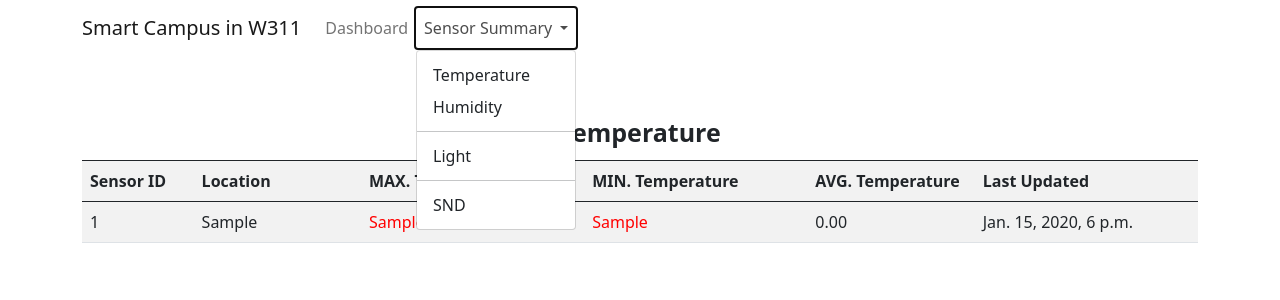
After one commit to winkyc-polyu/smart_campus_w311, a Django app: page /temp_info in a window 1280 px wide, after a click on "Sensor Summary". The commit adds this page. Shown: the top 300 px of the page. Run offline with Django 3.2, Linux system fonts and the light colour scheme; tables that the repository leaves empty hold one stand-in row (values such as "Sample post").

Commit message:
update navbar, separate summary page

```diff
--- a/smart_campus_site/navigation/templates/navigation/footer.html
+++ b/smart_campus_site/navigation/templates/navigation/footer.html
@@ -1,9 +1 @@
-<script src="https://code.jquery.com/jquery-3.2.1.slim.min.js"
-    integrity="sha384-KJ3o2DKtIkvYIK3UENzmM7KCkRr/rE9/Qpg6aAZGJwFDMVNA/GpGFF93hXpG5KkN"
-    crossorigin="anonymous"></script>
-<script src="https://cdn.jsdelivr.net/npm/popper.js@1.12.9/dist/umd/popper.min.js"
-    integrity="sha384-ApNbgh9B+Y1QKtv3Rn7W3mgPxhU9K/ScQsAP7hUibX39j7fakFPskvXusvfa0b4Q"
-    crossorigin="anonymous"></script>
-<script src="https://cdn.jsdelivr.net/npm/bootstrap@4.0.0/dist/js/bootstrap.min.js"
-    integrity="sha384-JZR6Spejh4U02d8jOt6vLEHfe/JQGiRRSQQxSfFWpi1MquVdAyjUar5+76PVCmYl"
-    crossorigin="anonymous"></script>
+<script src="https://cdn.jsdelivr.net/npm/bootstrap@5.0.2/dist/js/bootstrap.bundle.min.js" integrity="sha384-MrcW6ZMFYlzcLA8Nl+NtUVF0sA7MsXsP1UyJoMp4YLEuNSfAP+JcXn/tWtIaxVXM" crossorigin="anonymous"></script>
--- a/smart_campus_site/navigation/templates/navigation/header.html
+++ b/smart_campus_site/navigation/templates/navigation/header.html
@@ -1,2 +1 @@
-<link rel="stylesheet" href="https://cdn.jsdelivr.net/npm/bootstrap@4.0.0/dist/css/bootstrap.min.css"
-        integrity="sha384-Gn5384xqQ1aoWXA+058RXPxPg6fy4IWvTNh0E263XmFcJlSAwiGgFAW/dAiS6JXm" crossorigin="anonymous">
+<link href="https://cdn.jsdelivr.net/npm/bootstrap@5.0.2/dist/css/bootstrap.min.css" rel="stylesheet" integrity="sha384-EVSTQN3/azprG1Anm3QDgpJLIm9Nao0Yz1ztcQTwFspd3yD65VohhpuuCOmLASjC" crossorigin="anonymous">
--- a/smart_campus_site/navigation/templates/navigation/navbar.html
+++ b/smart_campus_site/navigation/templates/navigation/navbar.html
@@ -7,11 +7,33 @@
     <div class="collapse navbar-collapse" id="navbarNavDropdown">
         <ul class="navbar-nav">
             <li class="nav-item">
-                <a class="nav-link" href="/sensor/">Dashboard <span class="sr-only">(current)</span></a>
+                <a class="nav-link" href="/sensor">Dashboard</a>
             </li>
+            <!--
             <li class="nav-item">
-                <a class="nav-link" href="/sensor/info/">Sensor Summary</a>
+                <a class="nav-link" href="/sensor/info">Sensor Summary</a>
             </li>
+            -->
+
+            <li class="nav-item dropdown">
+                <a class="nav-link dropdown-toggle" href="#" id="navbarDropdown" role="button" data-bs-toggle="dropdown"
+                    aria-expanded="false">
+                    Sensor Summary
+                </a>
+                <ul class="dropdown-menu" aria-labelledby="navbarDropdown">
+                    <li><a class="dropdown-item" href="/sensor/temp_info">Temperature</a></li>
+                    <li><a class="dropdown-item" href="/sensor/hum_info">Humidity</a></li>
+                    <li>
+                        <hr class="dropdown-divider">
+                    </li>
+                    <li><a class="dropdown-item" href="/sensor/light_info">Light</a></li>
+                    <li>
+                        <hr class="dropdown-divider">
+                    </li>
+                    <li><a class="dropdown-item" href="/sensor/snd_info">SND</a></li>
+                </ul>
+            </li>
+
             <!--
             <li class="nav-item">
                 <a class="nav-link" href="#">Pricing</a>
--- a/smart_campus_site/sensor/templates/sensor/index.html
+++ b/smart_campus_site/sensor/templates/sensor/index.html
@@ -4,16 +4,14 @@
 <head>
 
     {% include "navigation/header.html" %}
-
     <link rel="stylesheet" type="text/css" href="https://cdn.flexmonster.com/theme/default/flexmonster.min.css" />
-
-    <title>Smart Campus Sensor W311a</title>
+    <title>Smart Campus in W311</title>
 </head>
 
 <body>
     <div class="container">
         {% include "navigation/navbar.html" %}
-        <div style="height: 100px;"></div>
+        <div style="height: 30px;"></div>
         <!--
         <h1 class="display-3 p-3 mb-2 bg-light text-dark">Smart Campus Sensor W311a</h1>
         -->
--- /dev/null
+++ b/smart_campus_site/sensor/templates/sensor/temp_info.html
@@ -0,0 +1,76 @@
+<!doctype html>
+<HTML>
+
+<head>
+    {% include "navigation/header.html" %}
+    <title>Smart Campus in W311</title>
+</head>
+
+<body>
+    <!--
+    <h1 class="display-3 p-3 mb-2 bg-light text-dark">Smart Campus Sensor W311a Info</h1>
+    -->
+    <div class="container">
+        {% include "navigation/navbar.html" %}
+        <div style="height: 50px;"></div>
+        <table class="table table-striped table-hover">
+            <thead class="table-default">
+                <tr>
+                    <th colspan="7" style="text-align:center; font-size:25px;">Temperature</th>
+            </thead>
+            <tr>
+                <th width="10%">Sensor ID</th>
+                <th width="15%">Location</th>
+                <th width="20%">MAX. Temperature</th>
+                <th width="20%">MIN. Temperature</th>
+                <th width="15%">AVG. Temperature</th>
+                <th width="20%">Last Updated</th>
+            </tr>
+
+            <tbody>
+
+                {% for i in info %}
+                <tr>
+                    <td>{{ i.node_id }}</td>
+                    <td>{{ i.node_loc }}</td>
+
+                    {% if i.max_temp > '29' %}
+                    <td style="color: red;">
+                        {% elif i.max_temp < '21' %} <td style="color: blue;">
+                            {% else %}
+                    <td>
+                        {% endif %}
+                        {{ i.max_temp }}</td>
+
+                    {% if i.min_temp > '29' %}
+                    <td style="color: red;">
+                        {% elif i.min_temp < '21' %} <td style="color: blue;">
+                            {% else %}
+                    <td>
+                        {% endif %}
+                        {{ i.min_temp }}</td>
+
+                    {% if i.avg_temp > '29' %}
+                    <td style="color: red;">
+                        {% elif i.avg_temp < '21' %} <td style="color: blue;">
+                            {% else %}
+                    <td>
+                        {% endif %}
+                        {{ i.avg_temp|floatformat:2 }}</td>
+
+                    <td>{{ i.last_updated }}</td>
+
+                </tr>
+                {% endfor %}
+
+            </tbody>
+        </table>
+    </div>
+
+    {% include "navigation/footer.html" %}
+    </tbody>
+    </table>
+
+</body>
+
+</HTML>
--- a/smart_campus_site/sensor/urls.py
+++ b/smart_campus_site/sensor/urls.py
@@ -4,5 +4,8 @@ from . import views
 urlpatterns = [
     path('', views.index),
     path('temp_data', views.temp_data, name='temp_data'),
-    path('info/', views.info),
+    path('temp_info', views.temp_info),
+    path('hum_info', views.hum_info),
+    path('light_info', views.light_info),
+    path('snd_info', views.snd_info),
 ]
--- a/smart_campus_site/sensor/views.py
+++ b/smart_campus_site/sensor/views.py
@@ -16,13 +16,34 @@ def temp_data(request):
     data = serializers.serialize('json', sensors)
     return JsonResponse(data, safe=False)
 
-def info(request):
+def temp_info(request):
     info = Sensor.objects.values('node_id', 'node_loc').annotate(
-        node_loc_upper=Upper('node_loc'), last_updated=Max('date_created')
-        , max_temp=Max('temp'), min_temp=Min('temp'), avg_temp=Avg('temp')
-        , max_hum=Max('hum'), min_hum=Min('hum'), avg_hum=Avg('hum')
-        , max_light=Max('light'), min_light=Min('light'), avg_light=Avg('light')
-        , max_snd=Max('snd'), min_snd=Min('snd'), avg_snd=Avg('snd'),
+        last_updated=Max('date_created'),
+        max_temp=Max('temp'), min_temp=Min('temp'), avg_temp=Avg('temp'),
         )
-    context = {'info' : info} # Store the data in "context" dictionaries
-    return render(request, 'sensor/info.html', context) # Pass the context to HTML template
+    context = {'info' : info}
+    return render(request, 'sensor/temp_info.html', context)
+
+def hum_info(request):
+    info = Sensor.objects.values('node_id', 'node_loc').annotate(
+        last_updated=Max('date_created'),
+        max_hum=Max('hum'), min_hum=Min('hum'), avg_hum=Avg('hum')
+        )
+    context = {'info' : info}
+    return render(request, 'sensor/hum_info.html', context)
+
+def light_info(request):
+    info = Sensor.objects.values('node_id', 'node_loc').annotate(
+        last_updated=Max('date_created'),
+        max_light=Max('light'), min_light=Min('light'), avg_light=Avg('light')
+        )
+    context = {'info' : info}
+    return render(request, 'sensor/light_info.html', context)
+
+def snd_info(request):
+    info = Sensor.objects.values('node_id', 'node_loc').annotate(
+        last_updated=Max('date_created'),
+        max_snd=Max('snd'), min_snd=Min('snd'), avg_snd=Avg('snd'),
+        )
+    context = {'info' : info}
+    return render(request, 'sensor/snd_info.html', context)
```
Also changed, not shown: smart_campus_site/sensor/templates/sensor/hum_info.html (added, +57 -0 lines), smart_campus_site/sensor/templates/sensor/info.html (+9 -10 lines), smart_campus_site/sensor/templates/sensor/light_info.html (added, +57 -0 lines), smart_campus_site/sensor/templates/sensor/snd_info.html (added, +57 -0 lines).
